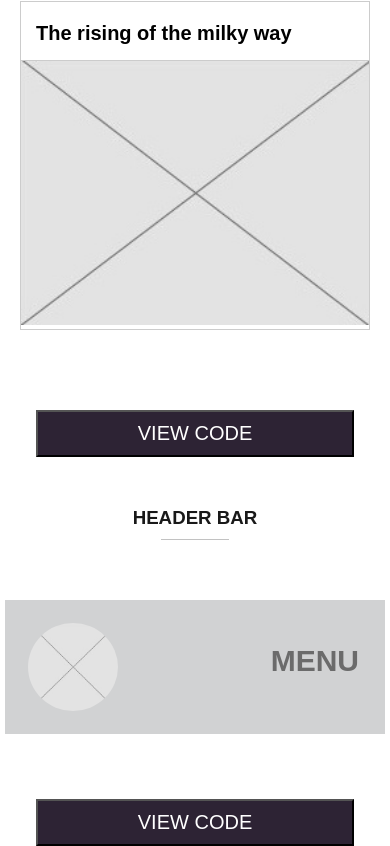
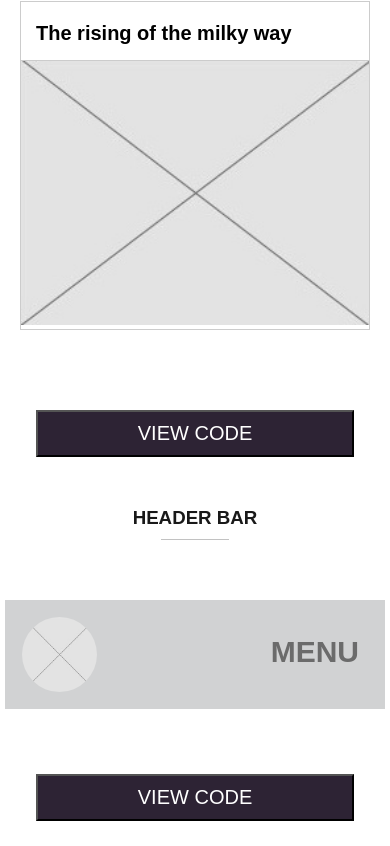
Before and after one commit to chunktooth/pattern-party, a plain HTML site: page index.html in a window 390 px wide. Shown: the part 6031-6877 px from the top of the page. After the commit the page ends 6852 px from the top, so only its background shows below. Drawn offline with nearby package versions, Linux system fonts and the light colour scheme.

Commit message:
adjusted menu header

```diff
--- a/headbar.css
+++ b/headbar.css
@@ -28,13 +28,13 @@ nav {
   font-size: 30px;
 }
 
-.logo,
+.menu-header,
 .nav-menu,
 .search-bar {
   display: inline-block;
 }
 
-.logo {
+.menu-header {
   width: 15%;
   text-align: center;
 }
@@ -82,7 +82,7 @@ nav {
 }
 
 @media screen and (max-width: 1300px) {
-  .logo {
+  .menu-header {
     width: 10%;
   }
 
@@ -100,7 +100,7 @@ nav {
     flex-direction: column;
   }
 
-  .logo {
+  .menu-header {
     margin: auto;
     width: 50%;
   }
@@ -132,7 +132,7 @@ nav {
     align-items: center;
   }
 
-  .logo,
+  .menu-header,
   .nav-menu,
   .search-bar {
     text-align: center;
@@ -141,7 +141,7 @@ nav {
 }
 
 @media screen and (max-width: 666px) {
-  .logo,
+  .menu-header,
   .nav-menu {
     flex-direction: column;
     text-align: left;
@@ -149,7 +149,7 @@ nav {
     width: 100%;
   }
 
-  .logo {
+  .menu-header {
     display: flex;
     flex-wrap: wrap;
     flex-direction: row;
@@ -159,11 +159,13 @@ nav {
   .menu {
     position: relative;
     visibility: visible;
-    padding: 44px 26px;
+    padding: 35px 26px;
   }
 
   .wireframe-logo {
-    padding: 23px;
+    width: 75px;
+    height: 75px;
+    padding: 17px;
   }
 
   .nav-menu {
--- a/index.html
+++ b/index.html
@@ -142,7 +142,7 @@
 
         <div class="header-wrapper">
           <nav>
-            <div class="logo">
+            <div class="menu-header">
               <img src="./images/wireframe-box.jpg" class="wireframe-logo"/>
               <h1 class="menu">MENU</h1>
             </div>
--- a/scripts.js
+++ b/scripts.js
@@ -1,5 +1,4 @@
-$('.logo').on('click', function() {
+$('.menu-header').on('click', function() {
   $('.nav-menu, .search-bar')
   .toggleClass('hidden-menu');
-  // $('.search-bar').toggleClass('hidden-menu');
 });
```
